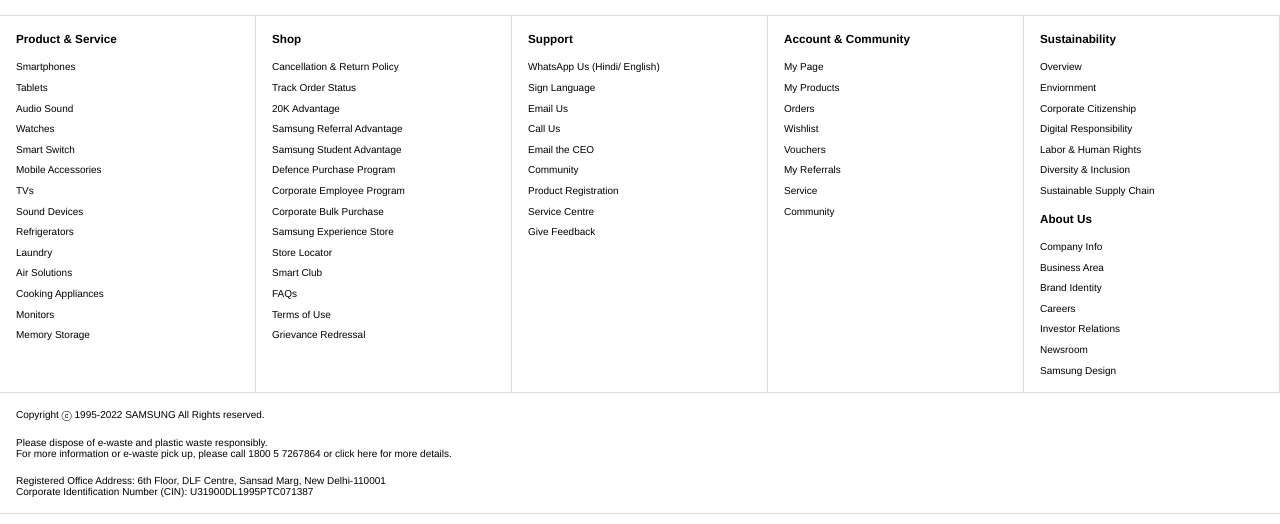
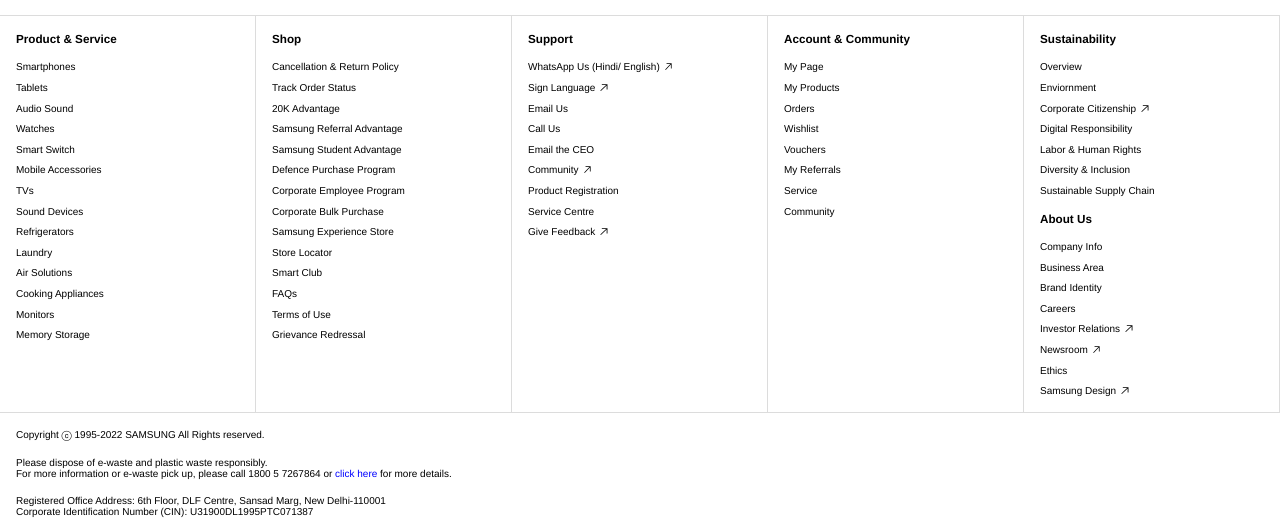
Before and after one commit to FAPractice/clone-samsung-website, a plain HTML site: page index.html in a window 1280 px wide. Shown: the part 67-591 px from the top of the page. Drawn offline with Linux system fonts and the light colour scheme.

Commit message:
Added Outbound Link arrows

```diff
--- a/css/main.scss
+++ b/css/main.scss
@@ -195,11 +195,17 @@
 
   a {
     all: unset;
+    display: flex;
     cursor: pointer;
     transition: color 0.2s ease;
     &:hover {
       text-decoration: underline;
       color: blue;
+    }
+    img {
+      display: block;
+      width: 0.6rem;
+      margin-left: 0.25rem;
     }
   }
   section {
--- a/index.html
+++ b/index.html
@@ -108,15 +108,25 @@
       <section>
         <h3>Support</h3>
         <ul>
-          <li><a href="">WhatsApp Us (Hindi/ English)</a></li>
-          <li><a href="">Sign Language</a></li>
+          <li>
+            <a href=""
+              >WhatsApp Us (Hindi/ English) <img src="./res/outlink.svg"
+            /></a>
+          </li>
+          <li>
+            <a href="">Sign Language <img src="./res/outlink.svg" /></a>
+          </li>
           <li><a href="">Email Us</a></li>
           <li><a href="">Call Us</a></li>
           <li><a href="">Email the CEO</a></li>
-          <li><a href="">Community</a></li>
+          <li>
+            <a href="">Community <img src="./res/outlink.svg" /></a>
+          </li>
           <li><a href="">Product Registration</a></li>
           <li><a href="">Service Centre</a></li>
-          <li><a href="">Give Feedback</a></li>
+          <li>
+            <a href="">Give Feedback <img src="./res/outlink.svg" /></a>
+          </li>
         </ul>
       </section>
       <section>
@@ -137,7 +147,9 @@
         <ul>
           <li><a href="">Overview</a></li>
           <li><a href="">Enviornment</a></li>
-          <li><a href="">Corporate Citizenship</a></li>
+          <li>
+            <a href="">Corporate Citizenship <img src="./res/outlink.svg" /></a>
+          </li>
           <li><a href="">Digital Responsibility</a></li>
           <li><a href="">Labor & Human Rights</a></li>
           <li><a href="">Diversity & Inclusion</a></li>
@@ -149,9 +161,16 @@
           <li><a href="">Business Area</a></li>
           <li><a href="">Brand Identity</a></li>
           <li><a href="">Careers</a></li>
-          <li><a href="">Investor Relations</a></li>
-          <li><a href="">Newsroom</a></li>
-          <li><a href="">Samsung Design</a></li>
+          <li>
+            <a href="">Investor Relations <img src="./res/outlink.svg" /></a>
+          </li>
+          <li>
+            <a href="">Newsroom <img src="./res/outlink.svg" /></a>
+          </li>
+          <li><a href="">Ethics</a></li>
+          <li>
+            <a href="">Samsung Design <img src="./res/outlink.svg" /></a>
+          </li>
         </ul>
       </section>
     </footer>
@@ -161,7 +180,13 @@
       <p>
         Please dispose of e-waste and plastic waste responsibly.<br />
         For more information or e-waste pick up, please call 1800 5 7267864 or
-        click here for more details.
+        <a
+          style="display: inline !important; color: blue !important"
+          href="https://www.samsung.com/in/microsite/care-for-clean-india/"
+        >
+          click here</a
+        >
+        for more details.
       </p>
 
       <p>
```
Also changed, not shown: css/main.css, res/outlink.svg (added), 1 other file.
